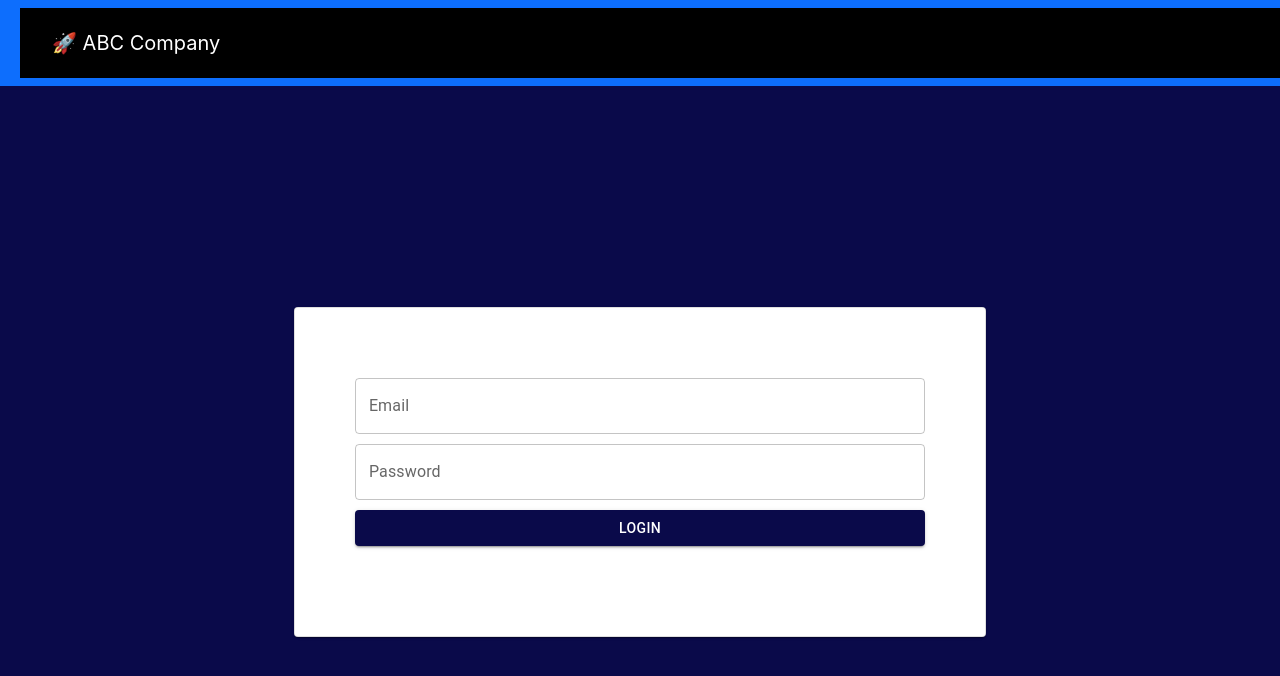
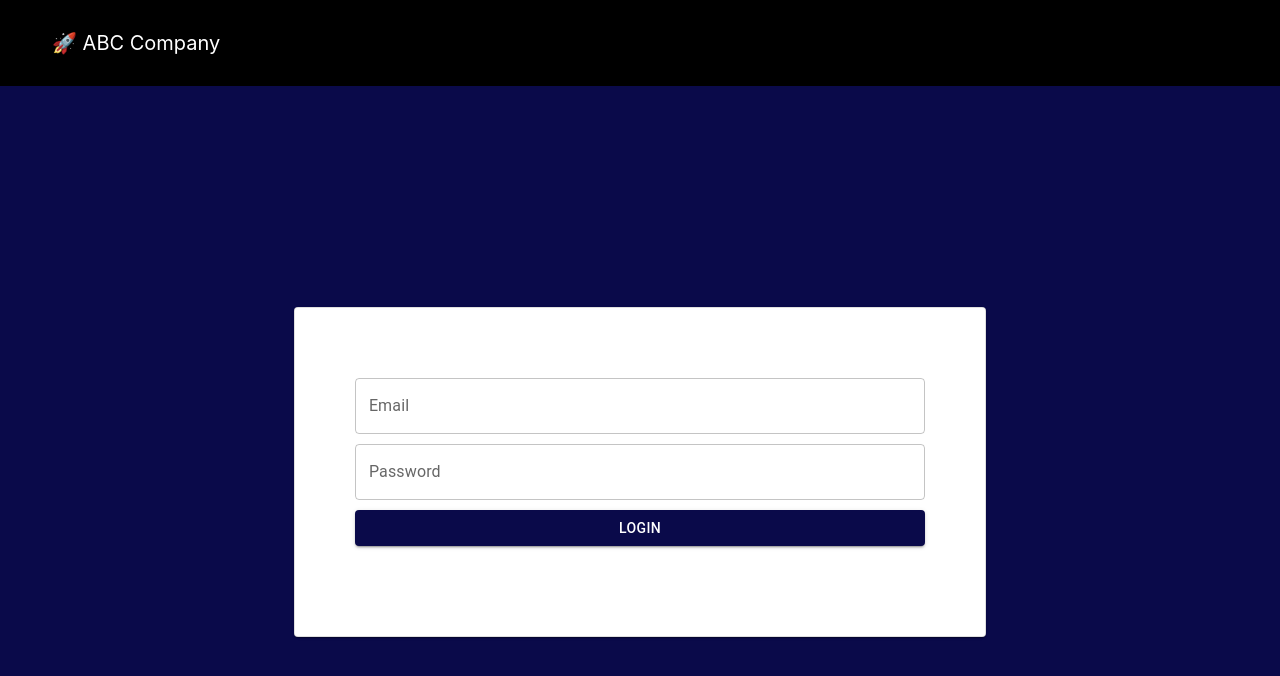
Before and after one commit to MadhaviImashi/ssd-frontend, a React (Create React App) app: page / in a window 1280 px wide. Shown: the top 676 px of the page. Built offline with nearby package versions, Linux system fonts and the light colour scheme; no server answers.

Commit message:
app header updated

```diff
--- a/src/components/Navigation.jsx
+++ b/src/components/Navigation.jsx
@@ -4,7 +4,7 @@ class Navigation extends Component {
     render() {
         return (
             <>
-            <nav className="navbar navbar-expand-lg navbar-dark bg-primary" style={{ backgroundColor: "black", minWidth: "100%", position: "fixed"}}>
+            <nav className="navbar navbar-expand-lg navbar-dark" style={{ backgroundColor: "black", minWidth: "100%", position: "fixed"}}>
                 <div className="container-fluid" style={{marginLeft: "20px", color: "white", backgroundColor: "black"}}>
                     <div className="navbar-brand" to="/" style={{ padding: "20px", fontSize: "20px", fontWeight: "400"}}>🚀 ABC Company</div>
                 </div>
```
